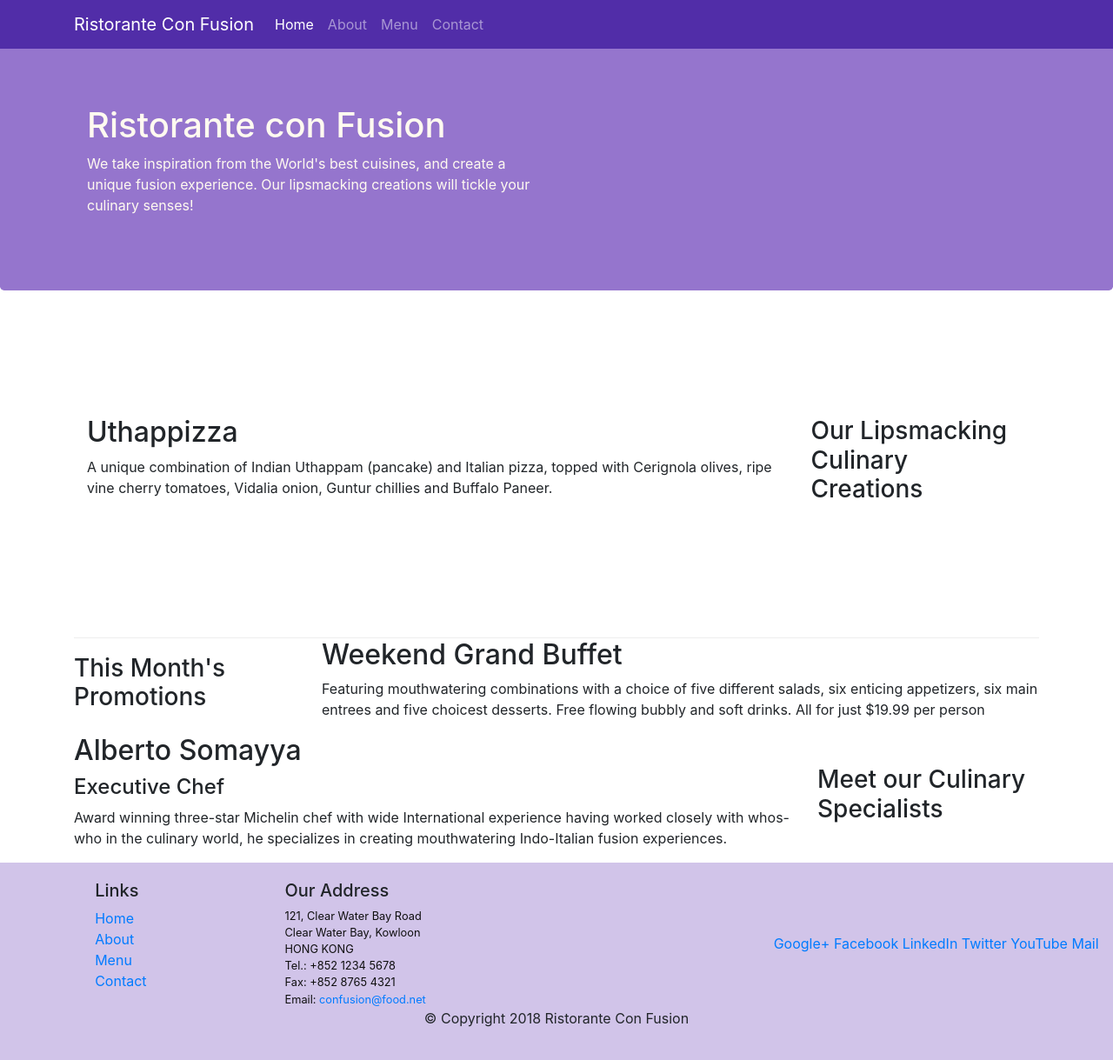
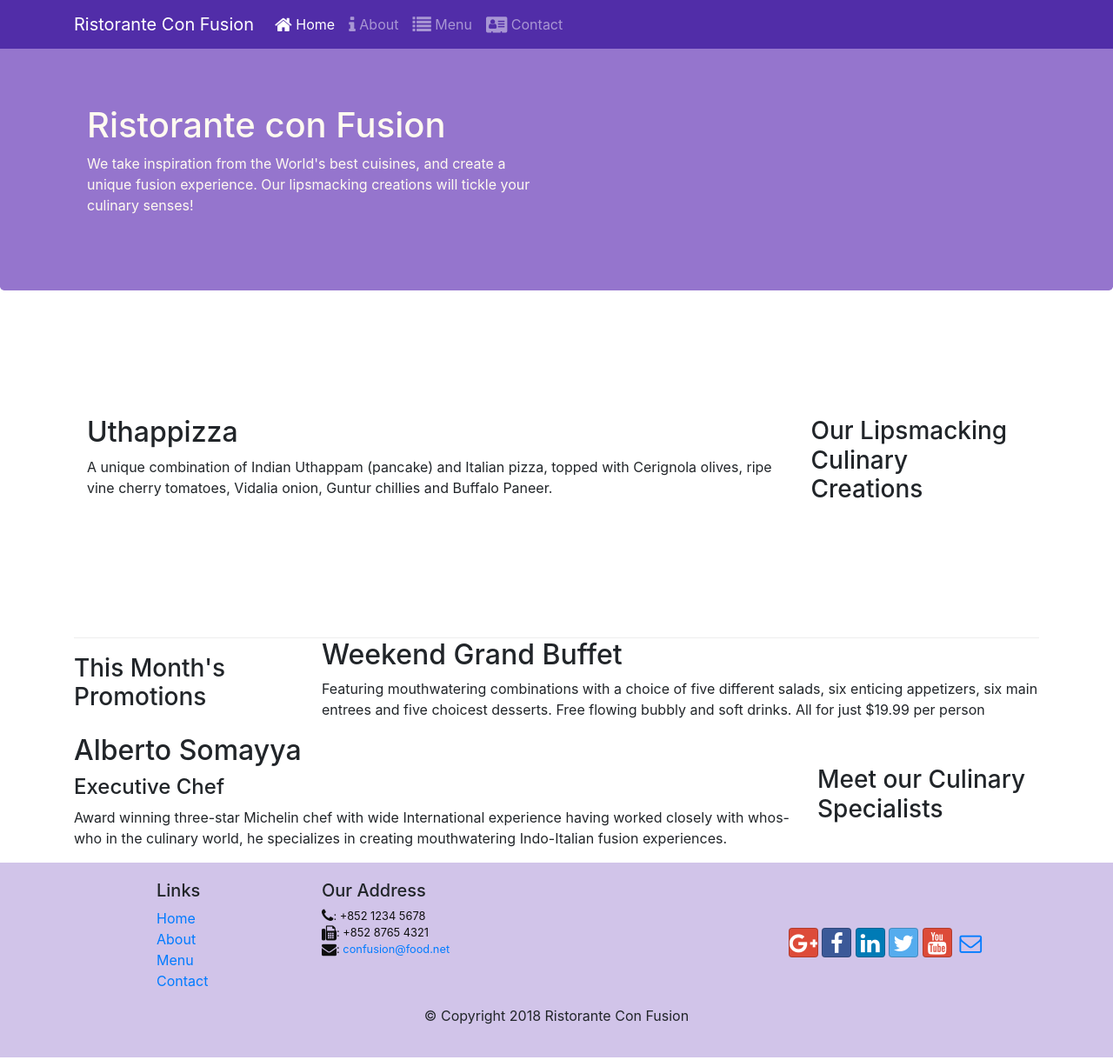
Before and after one commit to Austin17Lewis/conFusion2, a website: page index.html in a window 1280 px wide. Shown: the whole page at 87% size. Drawn offline with nearby package versions, Linux system fonts and the light colour scheme.

Commit message:
Icon Fonts

```diff
--- a/index.html
+++ b/index.html
@@ -7,6 +7,8 @@
 
        <!-- Bootstrap CSS -->
        <link rel="stylesheet" href="node_modules/bootstrap/dist/css/bootstrap.min.css">
+       <link rel="stylesheet" href="node_modules/font-awesome/css/font-awesome.min.css">
+    <link rel="stylesheet" href="css/bootstrap-social.css">
        <link href="css/styles.css" rel="stylesheet">
 <head>
     <title>Ristorante Con Fusion</title>
@@ -18,10 +20,10 @@
            <a class="navbar-brand" href="#">Ristorante Con Fusion</a>
            <div class="collapse navbar-collapse" id="Navbar">
                 <ul class="navbar-nav mr-auto">
-                    <li class="nav-item active"><a class="nav-link" href="#">Home</a></li>
-                    <li class="nav-item"><a class="nav-link" href="./aboutus.html">About</a></li>
-                    <li class="nav-item"><a class="nav-link" href="#">Menu</a></li>
-                    <li class="nav-item"><a class="nav-link" href="#">Contact</a></li>
+                    <li class="nav-item active"><a class="nav-link" href="#"><span class="fa fa-home fa-lg"></span> Home</a></li>
+                    <li class="nav-item"><a class="nav-link" href="./aboutus.html"><span class="fa fa-info fa-lg"></span> About</a></li>
+                    <li class="nav-item"><a class="nav-link" href="#"><span class="fa fa-list fa-lg"></span> Menu</a></li>
+                    <li class="nav-item"><a class="nav-link" href="#"><span class="fa fa-address-card fa-lg"></span> Contact</a></li>
                 </ul>
                 </div>
         </div>
@@ -79,6 +81,7 @@
 
     <footer>
         <div class="footer">
+            <div class="container">
             <div class="row">
                 <div class="col-4 offset-1 col-sm-2">
                     <h5>Links</h5>
@@ -92,22 +95,20 @@
                 <div class="col-7 col-sm-5">
                     <h5>Our Address</h5>
                     <address>
-		              121, Clear Water Bay Road<br>
-		              Clear Water Bay, Kowloon<br>
-		              HONG KONG<br>
-		              Tel.: +852 1234 5678<br>
-		              Fax: +852 8765 4321<br>
-		              Email: <a href="mailto:confusion@food.net">confusion@food.net</a>
+                        <i class="fa fa-phone fa-lg"></i>: +852 1234 5678<br>
+                        <i class="fa fa-fax fa-lg"></i>: +852 8765 4321<br>
+                        <i class="fa fa-envelope fa-lg"></i>:
+                        <a href="mailto:confusion@food.net">confusion@food.net</a>
 		           </address>
                 </div>
                 <div class="col-12 col-sm-4 align-self-center">
                     <div class="text-center">
-                        <a href="http://google.com/+">Google+</a>
-                        <a href="http://www.facebook.com/profile.php?id=">Facebook</a>
-                        <a href="http://www.linkedin.com/in/">LinkedIn</a>
-                        <a href="http://twitter.com/">Twitter</a>
-                        <a href="http://youtube.com/">YouTube</a>
-                        <a href="mailto:">Mail</a>
+                        <a class="btn btn-social-icon btn-google" href="http://google.com/+"><i class="fa fa-google-plus"></i></a>
+                        <a class="btn btn-social-icon btn-facebook" href="http://www.facebook.com/profile.php?id="><i class="fa fa-facebook"></i></a>
+                        <a class="btn btn-social-icon btn-linkedin" href="http://www.linkedin.com/in/"><i class="fa fa-linkedin"></i></a>
+                        <a class="btn btn-social-icon btn-twitter" href="http://twitter.com/"><i class="fa fa-twitter"></i></a>
+                        <a class="btn btn-social-icon btn-google" href="http://youtube.com/"><i class="fa fa-youtube"></i></a>
+                        <a class="btn btn-social-icon" href="mailto:"><i class="fa fa-envelope-o"></i></a>
                     </div>
                 </div>
            </div>
@@ -117,6 +118,7 @@
                 </div>
            </div>
         </div>
+    </div>
     </footer>
 
         <!-- jQuery first, then Popper.js, then Bootstrap JS. -->
--- a/package.json
+++ b/package.json
@@ -15,6 +15,8 @@
   },
   "dependencies": {
     "bootstrap": "^4.0.0",
+    "bootstrap-social": "^5.1.1",
+    "font-awesome": "^4.7.0",
     "jquery": "^3.3.1",
     "popper.js": "^1.12.9"
   }
```
Also changed, not shown: aboutus.html (+16 -16 lines), 1 other file.
